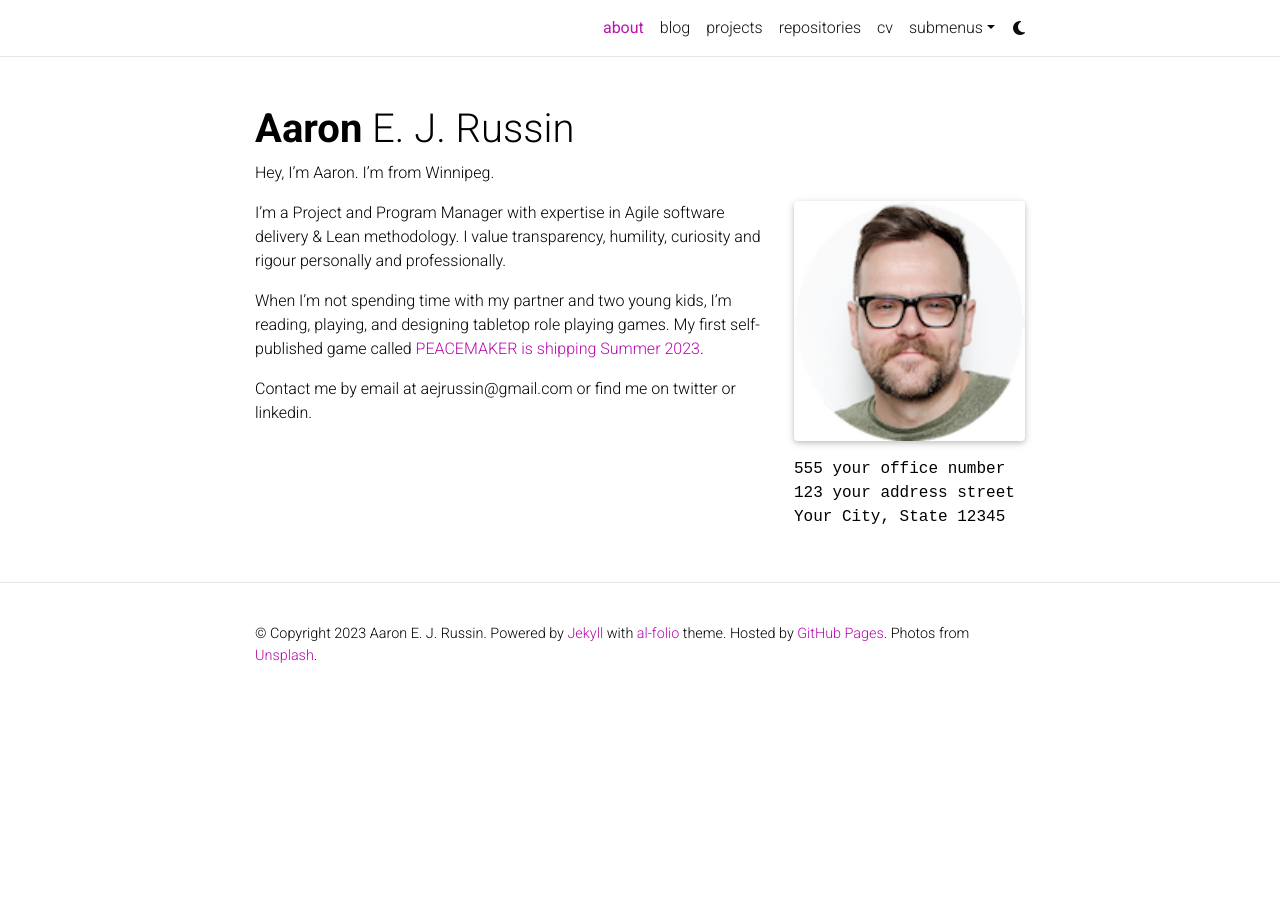
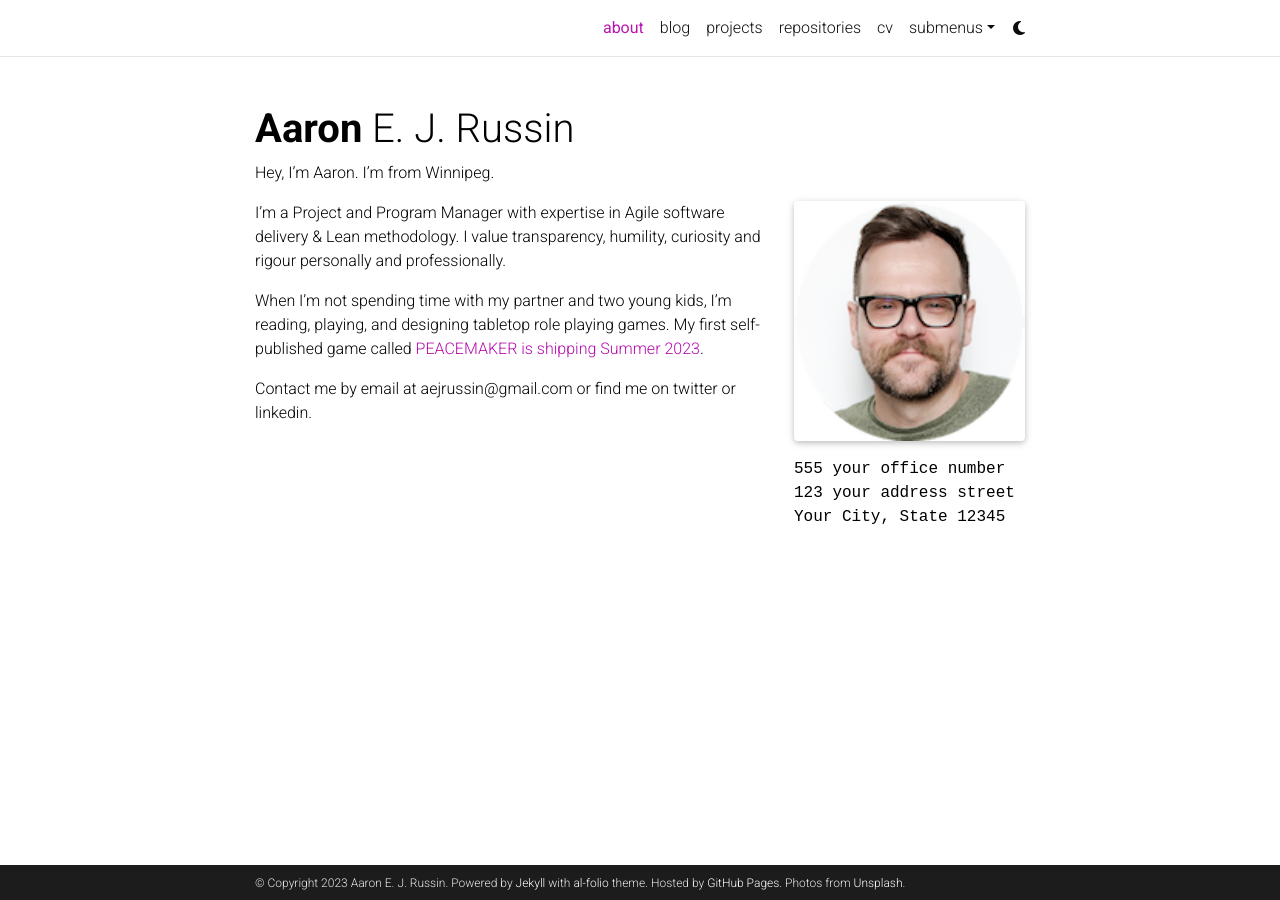
Before and after one commit to aejrussin/aejrussin, a Jekyll site: the page built from _pages/about.md, in a window 1280 px wide. Built offline with Jekyll 4.4.1, drawn with Linux system fonts in a browser that asks for light colours; full-size pictures stand in for the smaller copies a plugin makes; comment, search, counter and statistics services are not loaded; a style sheet for code colours, icons or effects is not loaded.

Commit message:
Update _config.yml

```diff
--- a/_config.yml
+++ b/_config.yml
@@ -16,7 +16,7 @@ footer_text: >
 keywords: # add your own keywords or leave empty
 
 lang: en # the language of your site (for example: en, fr, cn, ru, etc.)
-icon: 👍 # the emoji used as the favicon (alternatively, provide image name in /assets/img/)
+icon: 👋 # the emoji used as the favicon (alternatively, provide image name in /assets/img/)
 
 url: https://aejrussin.github.io # the base hostname & protocol for your site
 baseurl: /aejrussin/ # the subpath of your site, e.g. /blog/
@@ -52,7 +52,7 @@ rss_icon: true
 # -----------------------------------------------------------------------------
 
 navbar_fixed: true
-footer_fixed: false
+footer_fixed: true
 
 # Dimensions
 max_width: 800px
```
